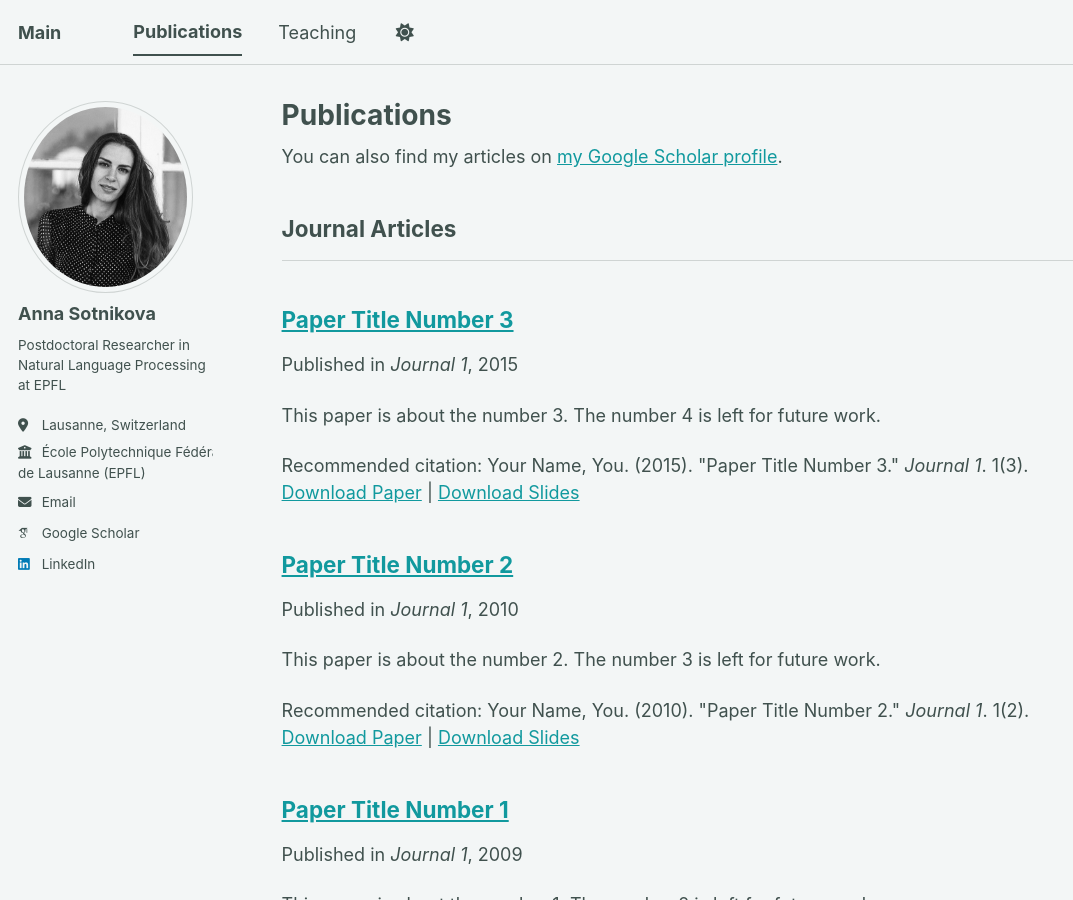
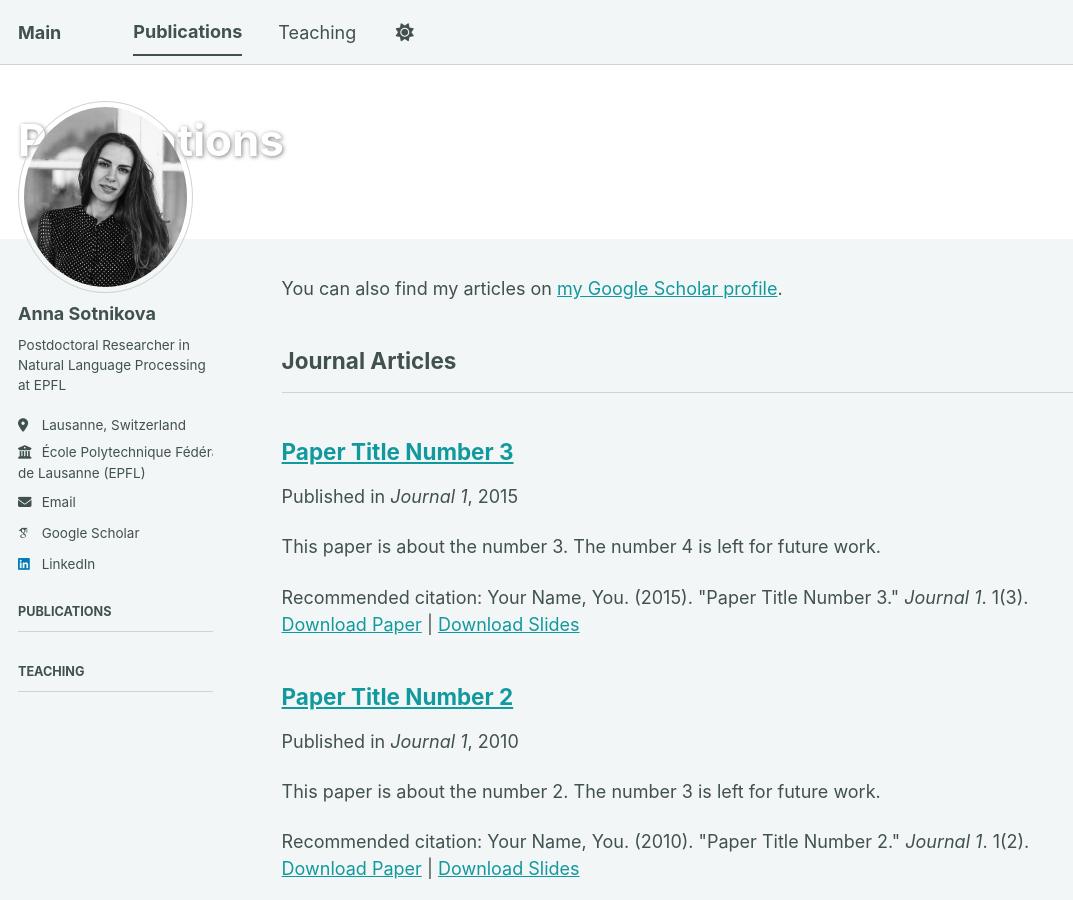
Before and after one commit to AnnaSou/annasou.github.io, a Jekyll site: the page built from _pages/publications.html, in a window 1280 px wide and 900 px high. Shown: the whole window, without its empty margins (0-1073 px from the left). Built offline with Jekyll 4.4.1, drawn with Linux system fonts in a browser that asks for light colours; some web fonts are replaced; a script bundle is joined from its source files by our own code; library files that are not in the unit come from our copies; some of the changed lines change nothing that is shown.

Commit message:
Update publications.html

```diff
--- a/_pages/publications.html
+++ b/_pages/publications.html
@@ -3,6 +3,10 @@ layout: archive
 title: "Publications"
 permalink: /publications/
 author_profile: true
+header:
+  overlay_color: "#ffffff"
+sidebar:
+  nav: "main"
 ---
 
 {% if site.author.googlescholar %}
```
